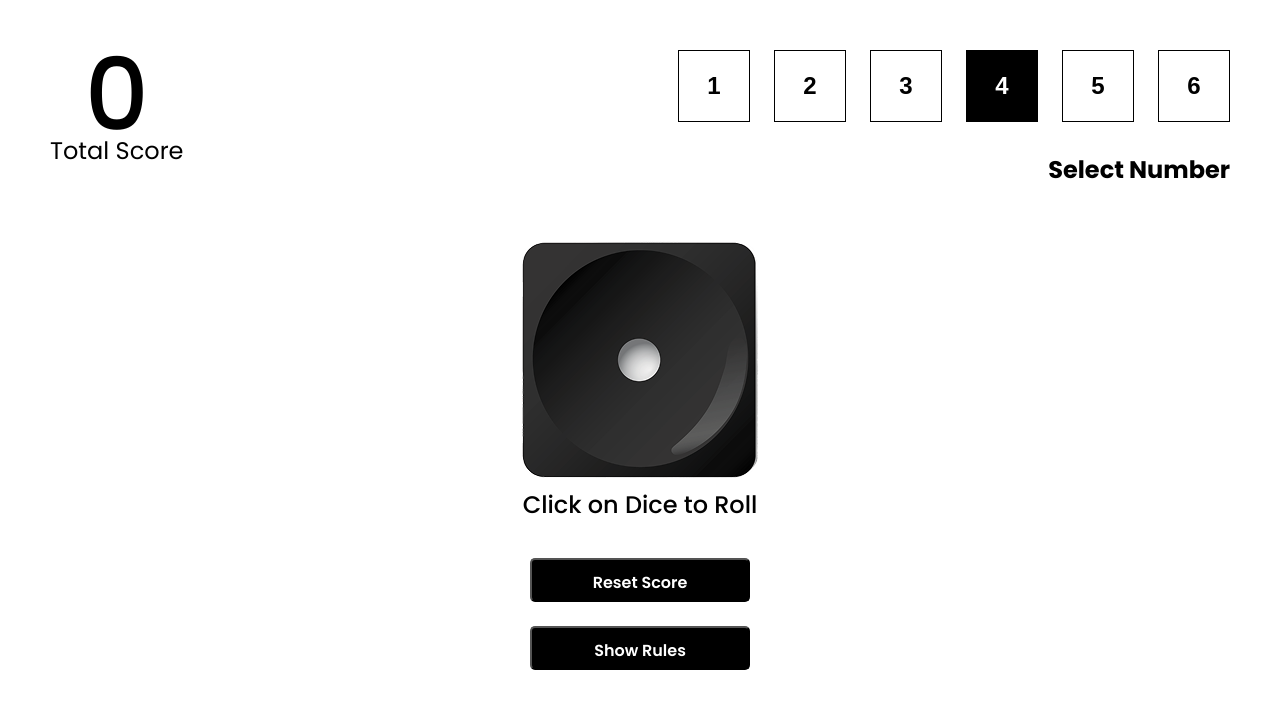
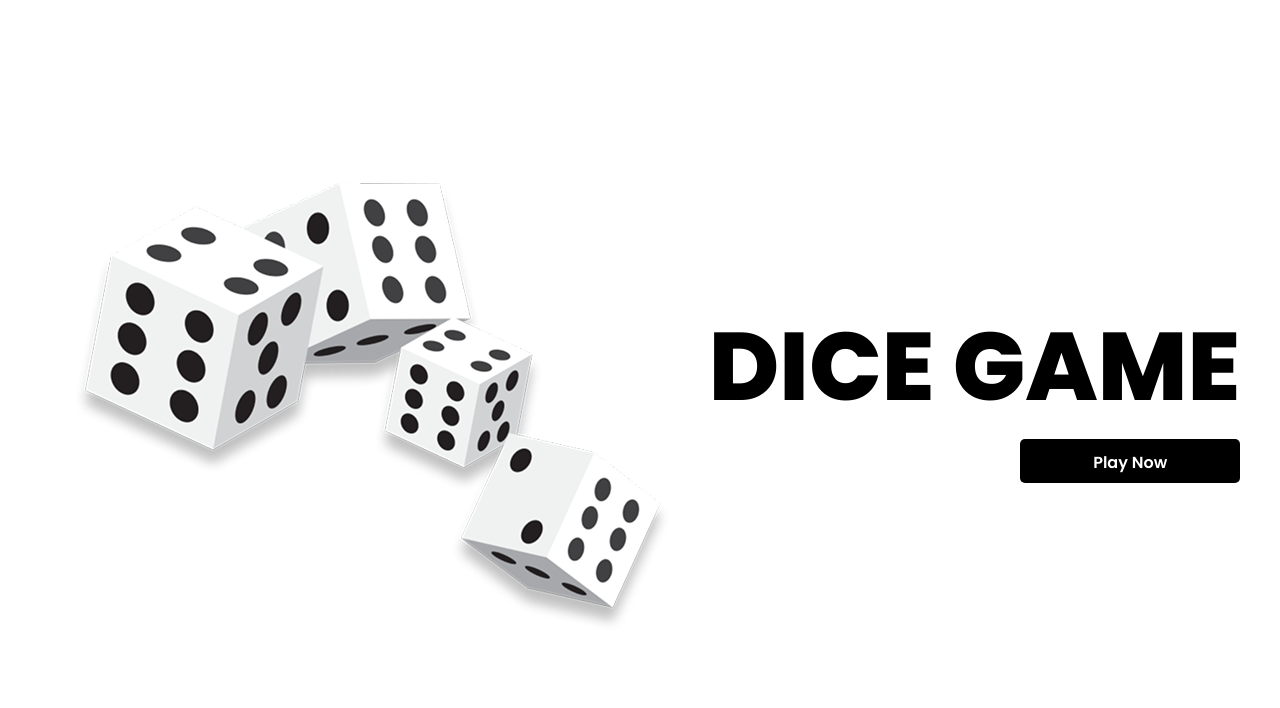
Before and after one commit to sandesh123paudel/REACT-PROJECTS, a React (Vite) app in the folder dice-game/: page /game in a window 1280 px wide. Shown: the top 708 px of the page. Built offline with nearby package versions, Linux system fonts and the light colour scheme.

Commit message:
Css changed using Styled Componenet in Number Button

```diff
--- a/dice-game/package.json
+++ b/dice-game/package.json
@@ -13,7 +13,8 @@
     "react": "^19.0.0",
     "react-dom": "^19.0.0",
     "react-icons": "^5.5.0",
-    "react-router-dom": "^7.4.0"
+    "react-router-dom": "^7.4.0",
+    "styled-components": "^6.1.16"
   },
   "devDependencies": {
     "@eslint/js": "^9.21.0",
--- a/dice-game/src/App.jsx
+++ b/dice-game/src/App.jsx
@@ -3,14 +3,16 @@ import Home from "./components/Home/Home";
 import "./App.css";
 import { Route, Routes } from "react-router-dom";
 import Game from "./components/Game/Game";
+import { useState } from "react";
 
 const App = () => {
-  return (
-    <Routes>
-      <Route path="/" element={<Home />} />
-      <Route path="/game" element={<Game />} />
-    </Routes>
-  );
+  const [isGameStarted, setIsGameStarted] = useState(false);
+
+  const toggleGamePlay = () => {
+    setIsGameStarted((prev) => !prev);
+  };
+
+  return <> {isGameStarted ? <Game /> : <Home toggle={toggleGamePlay} />}</>;
 };
 
 export default App;
--- a/dice-game/src/components/Button/Button.jsx
+++ b/dice-game/src/components/Button/Button.jsx
@@ -1,8 +1,12 @@
 import React from "react";
 import styles from "./Button.module.css";
 
-const Button = ({ title }) => {
-  return <button className={styles.button}>{title}</button>;
+const Button = ({ title, onClick }) => {
+  return (
+    <button className={styles.button} onClick={onClick}>
+      {title}
+    </button>
+  );
 };
 
 export default Button;
--- a/dice-game/src/components/Button/Button.module.css
+++ b/dice-game/src/components/Button/Button.module.css
@@ -11,11 +11,15 @@
   cursor: pointer;
   margin-bottom: 24px;
   transition: all 0.3s linear;
+  align-items: center;
+  border: 1px solid transparent;
+
 
 }
 
 .button:hover {
-  background-color: rgba(36, 35, 35, 0.853);
-
+  background-color: rgba(255, 255, 255, 0.853);
+  color: black;
+  border: 1px solid black;
 
 }
--- a/dice-game/src/components/Game/Game.jsx
+++ b/dice-game/src/components/Game/Game.jsx
@@ -1,9 +1,15 @@
-import React from "react";
+import React, { useState } from "react";
 import styles from "./Game.module.css";
 import Button from "../Button/Button";
-import NumberButton from "../Number_Button/NumberButton";
+import styled from "styled-components";
 
 const Game = () => {
+  const arrNum = [1, 2, 3, 4, 5, 6];
+
+  const [selectedNumber, setSelectedNumber] = useState();
+
+  console.log(selectedNumber);
+
   return (
     <>
       <div className={styles.upper}>
@@ -13,13 +19,11 @@ const Game = () => {
         </div>
         <div className={styles.dice_number}>
           <div className={styles.buttons}>
-            <NumberButton number={"1"} />
-            <NumberButton number={"2"} />
-            <NumberButton number={"3"} />
-            <button className={styles.active}>4</button>
-            {/* <NumberButton number={"4"} /> */}
-            <NumberButton number={"5"} />
-            <NumberButton number={"6"} />
+            {arrNum.map((num, i) => (
+              <Box key={i} onClick={() => setSelectedNumber(num)}>
+                {num}
+              </Box>
+            ))}
           </div>
           <p>Select Number</p>
         </div>
@@ -30,11 +34,21 @@ const Game = () => {
 
         <p>Click on Dice to Roll</p>
 
-        <Button title={"Reset Score"} />
-        <Button title={"Show Rules"} />
+        <Button title={"Reset Score"} onClick={""} />
+        <Button title={"Show Rules"} onClick={""} />
       </div>
     </>
   );
 };
 
 export default Game;
+
+const Box = styled.div`
+  height: 72px;
+  width: 72px;
+  border: 1px solid black;
+  display: grid;
+  place-items: center;
+  font-size: 24px;
+  font-weight: bold;
+`;
--- a/dice-game/src/components/Home/Home.jsx
+++ b/dice-game/src/components/Home/Home.jsx
@@ -1,9 +1,8 @@
 import React from "react";
 import styles from "./Home.module.css";
 import Button from "../Button/Button";
-import { Link } from "react-router-dom";
 
-const Home = () => {
+const Home = ({ toggle }) => {
   return (
     <div>
       <div className={styles.container}>
@@ -12,9 +11,8 @@ const Home = () => {
         </div>
         <div className={styles.content}>
           <h1>DICE GAME</h1>
-          <Link to={"/game"}>
-            <Button title={"Play Now"} />
-          </Link>
+
+          <Button title={"Play Now"} onClick={toggle} />
         </div>
       </div>
     </div>
--- a/dice-game/src/components/Number_Button/NumberButton.jsx
+++ /dev/null
@@ -1,7 +0,0 @@
-import React from "react";
-import styles from "./NumberButton.module.css";
-const NumberButton = (props) => {
-  return <button className={styles.normal}>{props.number}</button>;
-};
-
-export default NumberButton;
--- a/dice-game/src/components/Number_Button/NumberButton.module.css
+++ /dev/null
@@ -1,22 +0,0 @@
-.normal {
-  height: 72px;
-  width: 72px;
-  background-color: white;
-  border: 1px solid black;
-  color: black;
-  font-size: 24px;
-  font-weight: bold;
-
-}
-
-
-.active {
-  height: 72px;
-  width: 72px;
-  background-color: black;
-  color: white;
-  border:none;
-  font-size: 24px;
-  font-weight: bold;
-
-}
--- a/dice-game/src/main.jsx
+++ b/dice-game/src/main.jsx
@@ -1,12 +1,9 @@
 import { StrictMode } from "react";
 import { createRoot } from "react-dom/client";
 import App from "./App.jsx";
-import { BrowserRouter } from "react-router-dom";
 
 createRoot(document.getElementById("root")).render(
   <StrictMode>
-    <BrowserRouter>
-      <App />
-    </BrowserRouter>
+    <App />
   </StrictMode>
 );
```
Also changed, not shown: 1 other file (tests, documents, lock files or other folders).
